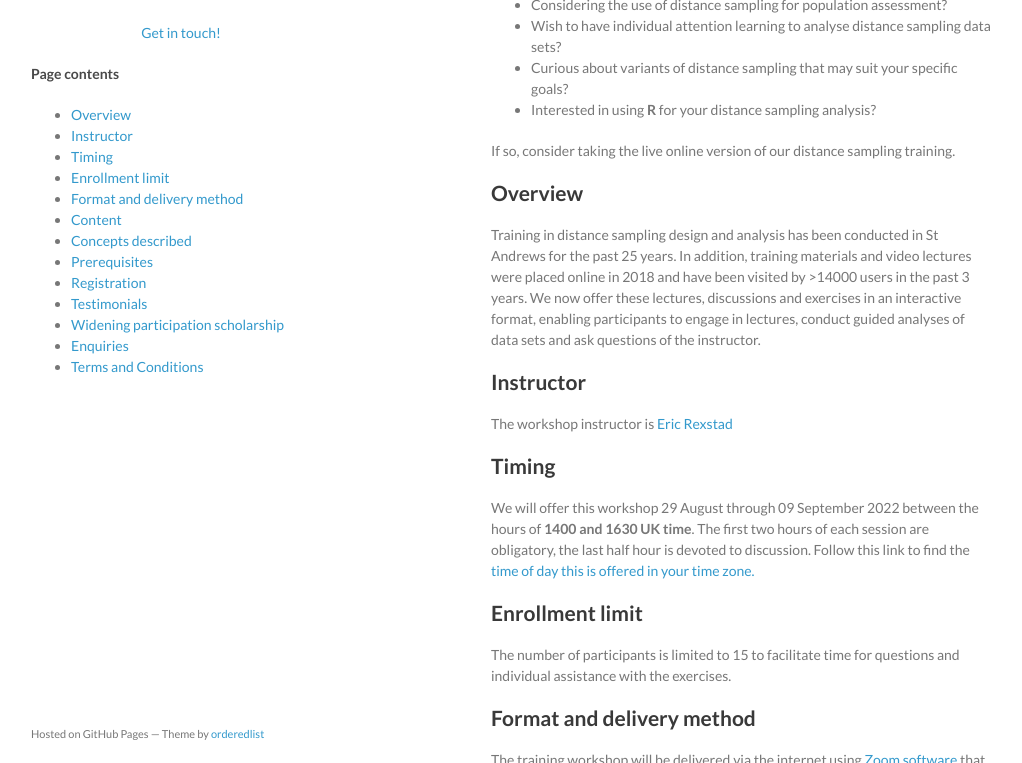
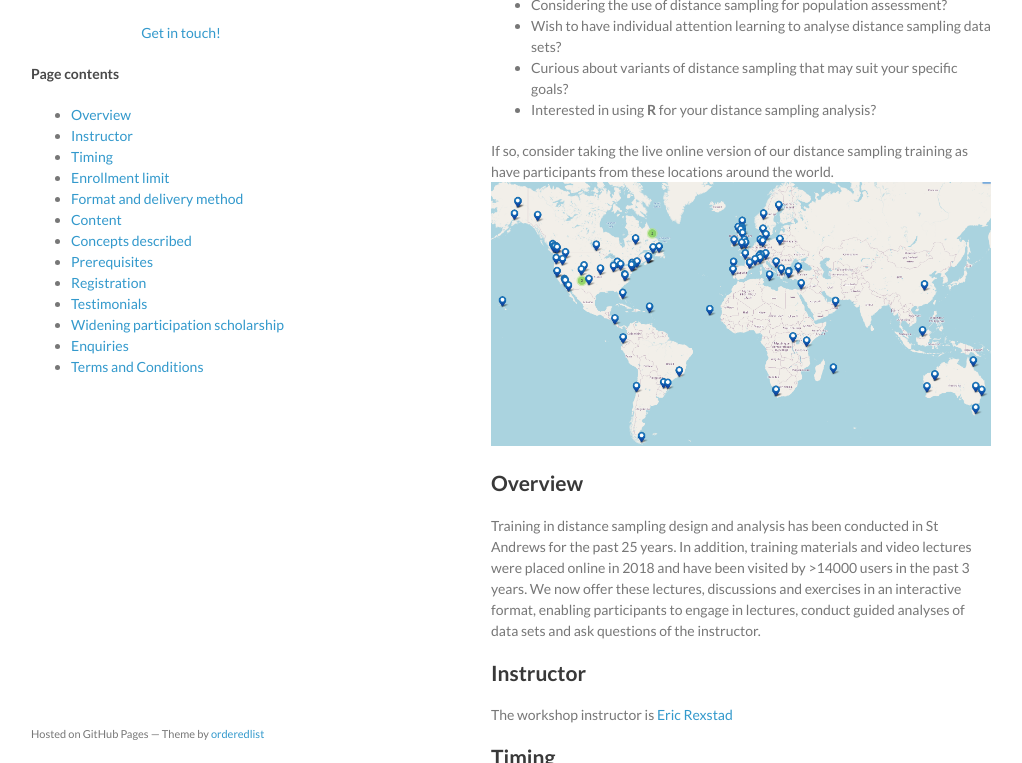
Before and after one commit to distanceworkshops/distanceworkshops.github.io, a Jekyll site: the page built from intro-aug-2022.md, in a window 1280 px wide and 900 px high, cut to the strip 137-900 px from the top of the window. Shown: the whole strip, without its empty margins (129-1151 px from the left). Built offline with Jekyll 4.4.1, drawn with Linux system fonts in a browser that asks for light colours.

Commit message:
map of the world

```diff
--- a/intro-aug-2022.md
+++ b/intro-aug-2022.md
@@ -13,7 +13,8 @@ Does the following describe your situation?
 - Curious about variants of distance sampling that may suit your specific goals?
 - Interested in using **R** for your distance sampling analysis?
 
-If so, consider taking the live online version of our distance sampling training.
+If so, consider taking the live online version of our distance sampling training as have participants from these locations around the world.
+![](images/intro-workshop-locations.PNG)
 
 ## Overview
 Training in distance sampling design and analysis has been conducted in St Andrews for the past 25 years. In addition, training materials and video lectures were placed online in 2018 and have been visited by >14000 users in the past 3 years.
```
